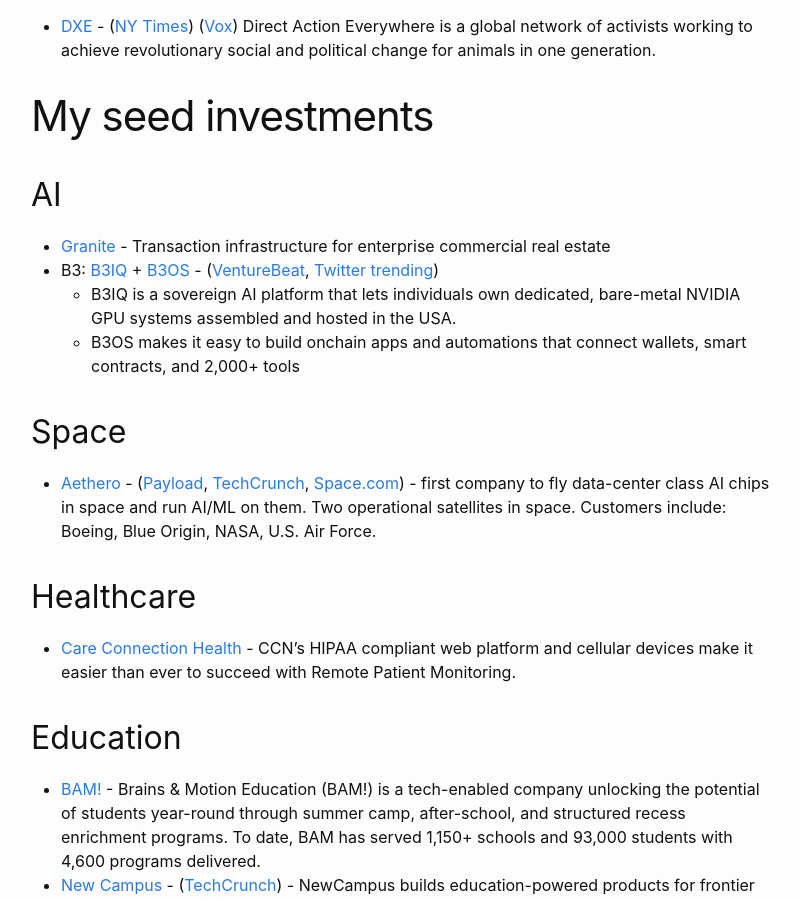
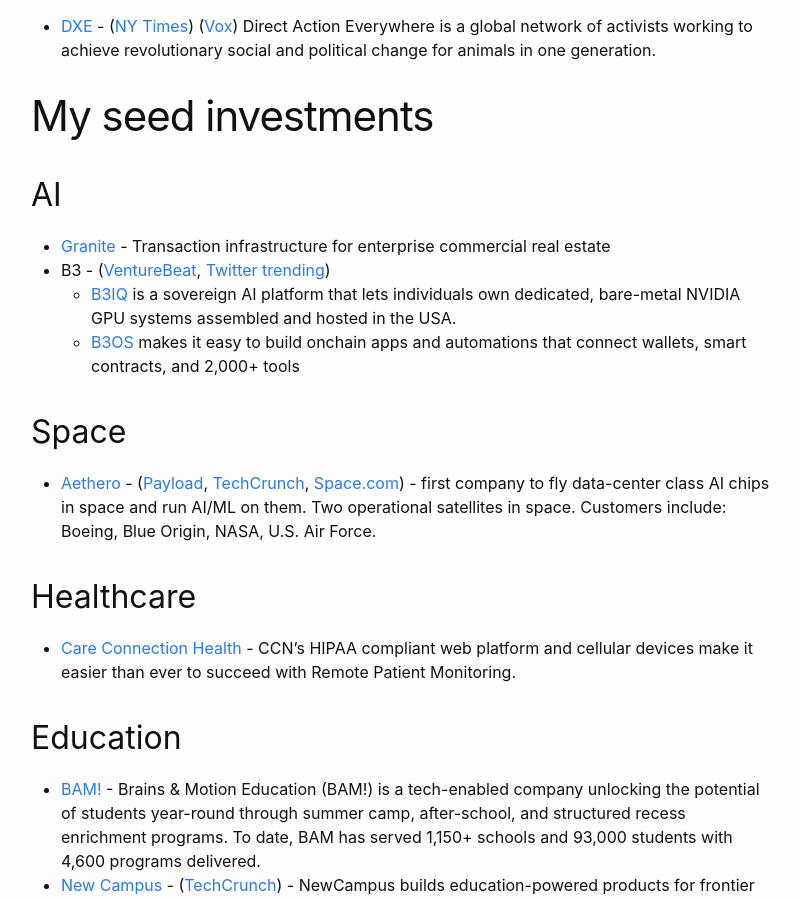
Before and after one commit to katpavan/katpavan.github.io, a Jekyll site: the page built from index.md, in a window 1280 px wide and 900 px high, scrolled down 312 px. Shown: the whole window, without its empty margins (239-1039 px from the left). Built offline with Jekyll 4.4.1, drawn with Linux system fonts in a browser that asks for light colours.

Commit message:
Update B3 section with improved formatting

```diff
--- a/index.md
+++ b/index.md
@@ -32,9 +32,9 @@
 ## AI
 
 - [Granite](https://granitestrata.com/en) - Transaction infrastructure for enterprise commercial real estate
-- B3: [B3IQ](https://b3iq.org) + [B3OS](https://b3os.org/) - ([VentureBeat](https://venturebeat.com/games/npc-labs-raises-18m-to-bring-mainstream-games-to-web3/), [Twitter trending](https://x.com/i/trending/1815454338413982133))
-  - B3IQ is a sovereign AI platform that lets individuals own dedicated, bare-metal NVIDIA GPU systems assembled and hosted in the USA.
-  - B3OS makes it easy to build onchain apps and automations that connect wallets, smart contracts, and 2,000+ tools
+- B3 - ([VentureBeat](https://venturebeat.com/games/npc-labs-raises-18m-to-bring-mainstream-games-to-web3/), [Twitter trending](https://x.com/i/trending/1815454338413982133))
+  - [B3IQ](https://b3iq.org) is a sovereign AI platform that lets individuals own dedicated, bare-metal NVIDIA GPU systems assembled and hosted in the USA.
+  - [B3OS](https://b3os.org/) makes it easy to build onchain apps and automations that connect wallets, smart contracts, and 2,000+ tools
 
 ## Space
 - [Aethero](https://aethero.com/) - ([Payload](https://payloadspace.com/aethero-raises-8-4m-for-space-computers/), [TechCrunch](https://techcrunch.com/2024/07/02/computing-and-shielding-startups-join-forces-to-put-ai-capable-chips-in-space/), [Space.com](https://www.space.com/ai-nvidia-gpu-spacex-launch-transporter-11)) - first company to fly data-center class AI chips in space and run AI/ML on them. Two operational satellites in space. Customers include: Boeing, Blue Origin, NASA, U.S. Air Force.
```
